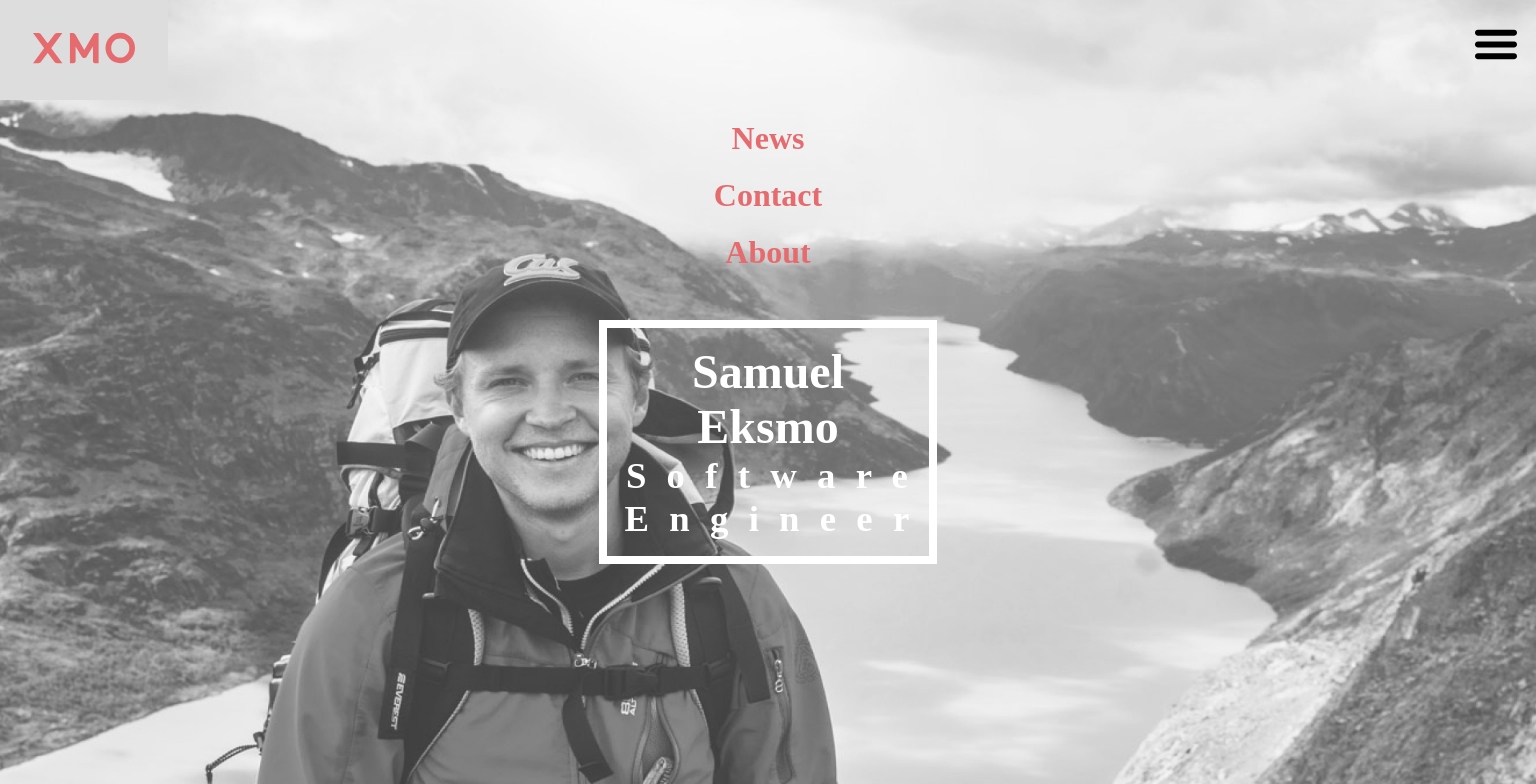
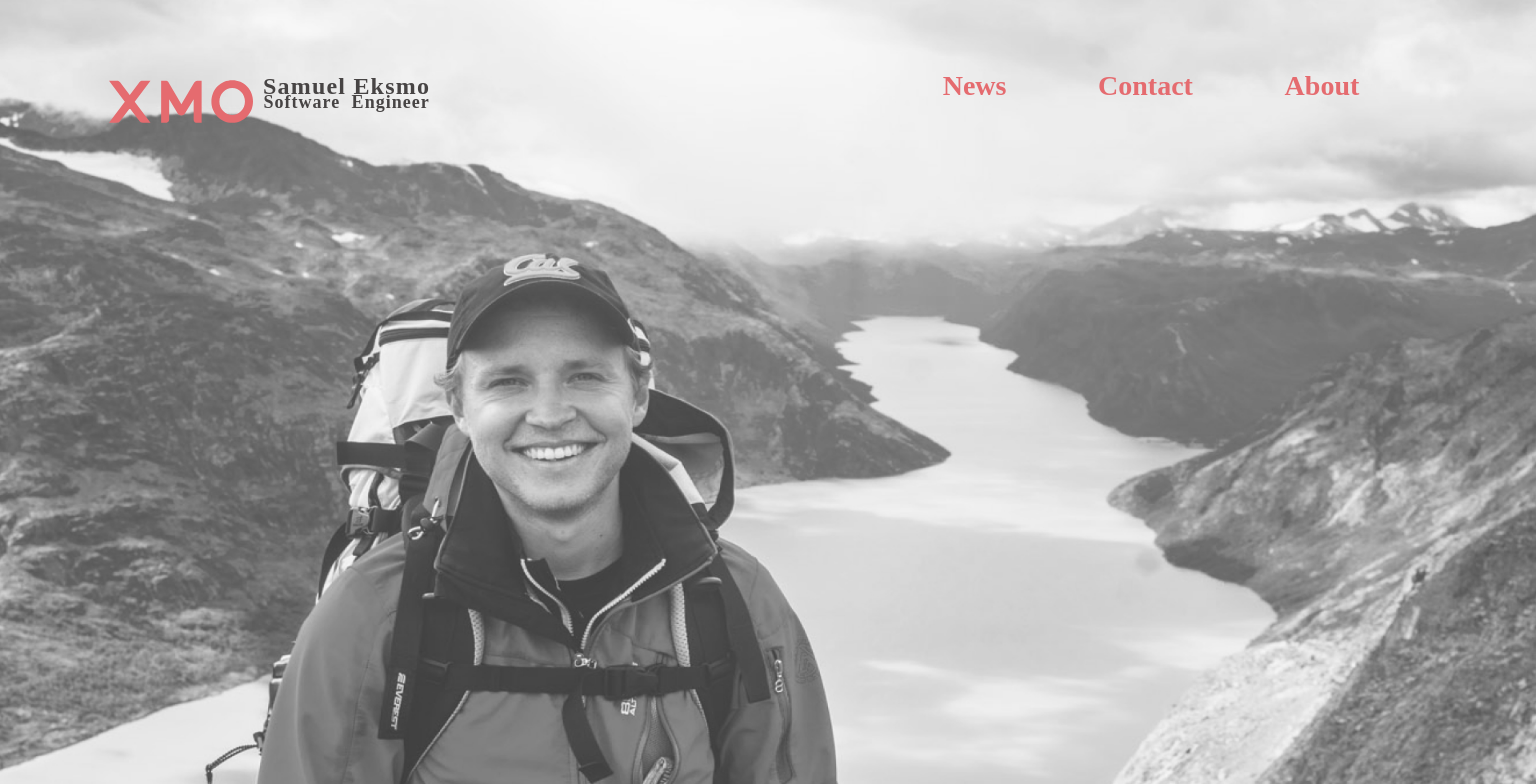
Before and after one commit to samueleksmo/xmo-portfolio, a Svelte app: page / in a window 1536 px wide. Shown: the top 784 px of the page. Built offline with nearby package versions, Linux system fonts and the light colour scheme.

Commit message:
homepage-done

```diff
--- a/src/home/Home.svelte
+++ b/src/home/Home.svelte
@@ -1,7 +1,5 @@
 <script>
-
     import Nav from './Nav.svelte'
-
 </script>
 
 
@@ -32,7 +30,7 @@
 
 	}
 	h2 {
-		font-size: 2.3em;
+		font-size: 2.6em;
     	color:white;
     	font-family: Oswald;
     	font-weight:bold;
@@ -48,9 +46,10 @@
 
 	}
 	.softwareheader {
-		padding-left: 18px;
-		letter-spacing: 0.55em;
-
+		padding-left: 16px;
+		letter-spacing: 0.44em;
+		line-height: 44px;
+		color: #E56B6F;
 	}
 	.softwarewrapper{
 		border-width: 8px;
@@ -67,10 +66,15 @@
 	}
 
 
-	@media (min-width: 640px) {
+	@media (min-width: 1366px) {
         div {
         /* height: 1920px; */
         background-size: 100% auto;
+		}
+
+		.softwarewrapper {
+			display: none;
+
 		}
 	}
 
--- a/src/home/Nav.svelte
+++ b/src/home/Nav.svelte
@@ -10,7 +10,7 @@
 </script>
 
 
-<nav>
+<nav class="smallscreen">
     {#if menu.menuPressed}
     <div class="topnav">
         <a href="#home" >
@@ -37,7 +37,30 @@
     {/if}
 </nav>
 
+<nav class="bigscreen">
+    <div class="topnav">
+        <div class="logowrapper">
+            <a href="#home">
+                <img src={xmologo} alt="xmo logo"  class="logo">
+            </a>
+            <div class="titlewrapper">
+                <h1 class="titleh1">Samuel Eksmo</h1>
+                <h2 class="titleh2">Software Engineer</h2>
+            </div>
+        </div>
+        <div class="myLinks">
+            <a href="#news">News</a>
+            <a href="#contact">Contact</a>
+            <a href="#about">About</a>
+        </div>
+    </div>
+</nav>
+
 <style>
+
+.bigscreen {
+    display: none;
+}
 nav {
     height: 40%;
 }
@@ -53,7 +76,7 @@ nav {
     justify-content: space-evenly;
 }
 .myLinks a {
-    font-size: 32px;
+    font-size: 28px;
     color: #E56B6F;
     font-family: Oswald;
     font-weight: bold;
@@ -67,30 +90,79 @@ nav {
     width: 8em;
 }
 
-/* Style navigation menu links */
-.topnav a {
-  color: white;
-  padding: 14px 16px;
-  text-decoration: none;
-  font-size: 17px;
-}
-
-/* Style the hamburger menu */
-.topnav a.icon {
-  background: black;
-  right: 0;
-  top: 0;
-}
 
 /* Add a grey background color on mouse-over */
 .topnav a:hover {
-  background-color: #ddd;
+  /* background-color: #ddd; */
   color: black;
 }
 
 /* Style the active link (or home/logo) */
 .active {
-
   color: white;
 }
+
+@media (min-width: 1366px) {
+    .smallscreen {
+        display: none;
+    }
+    .bigscreen {
+        display: flex;
+        margin: 0 auto;
+        width: 1366px;
+    }
+    nav {
+    height: 12%;
+    }
+    .topnav {
+    width: 100%;
+    display: flex;
+    justify-content: space-between;
+    }
+
+    .myLinks {
+    display: flex;
+    flex-direction: row;
+    justify-content: space-evenly;
+    width: 600px;
+    margin-top: 70px;
+    height: 30%;
+
+    }
+    .logo{
+    display: flex;
+    width: 12em;
+    margin-top: 54px;
+    }
+    .logowrapper {
+        display: flex;
+        height: 100%;
+    }
+    .titlewrapper {
+        margin-top: 73px;
+        margin-left: -14px;;
+    }
+    .titleh1{
+        font-size: 24px;
+        font-family: Oswald;
+        font-weight: bold;
+        margin-top: 0%;
+        margin-bottom: 0%;
+        letter-spacing: 1.2px;
+        color: #474444;
+
+    }
+    .titleh2{
+        font-size: 18px;
+        font-family: Oswald;
+        font-weight: bold;
+        margin-top: -8px;
+        margin-bottom: 0%;
+        letter-spacing: 1px;
+        word-spacing: 6px;
+        color: #474444;
+
+    }
+}
+
 </style>
```
